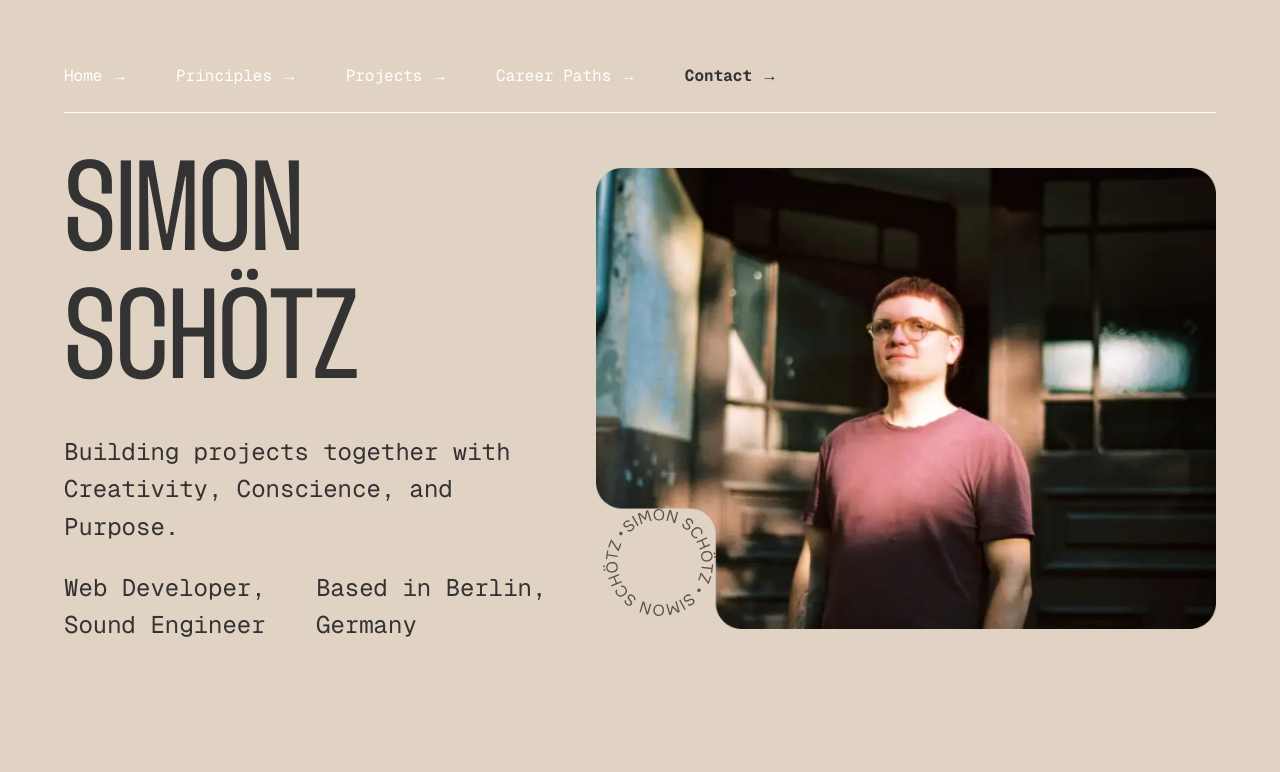
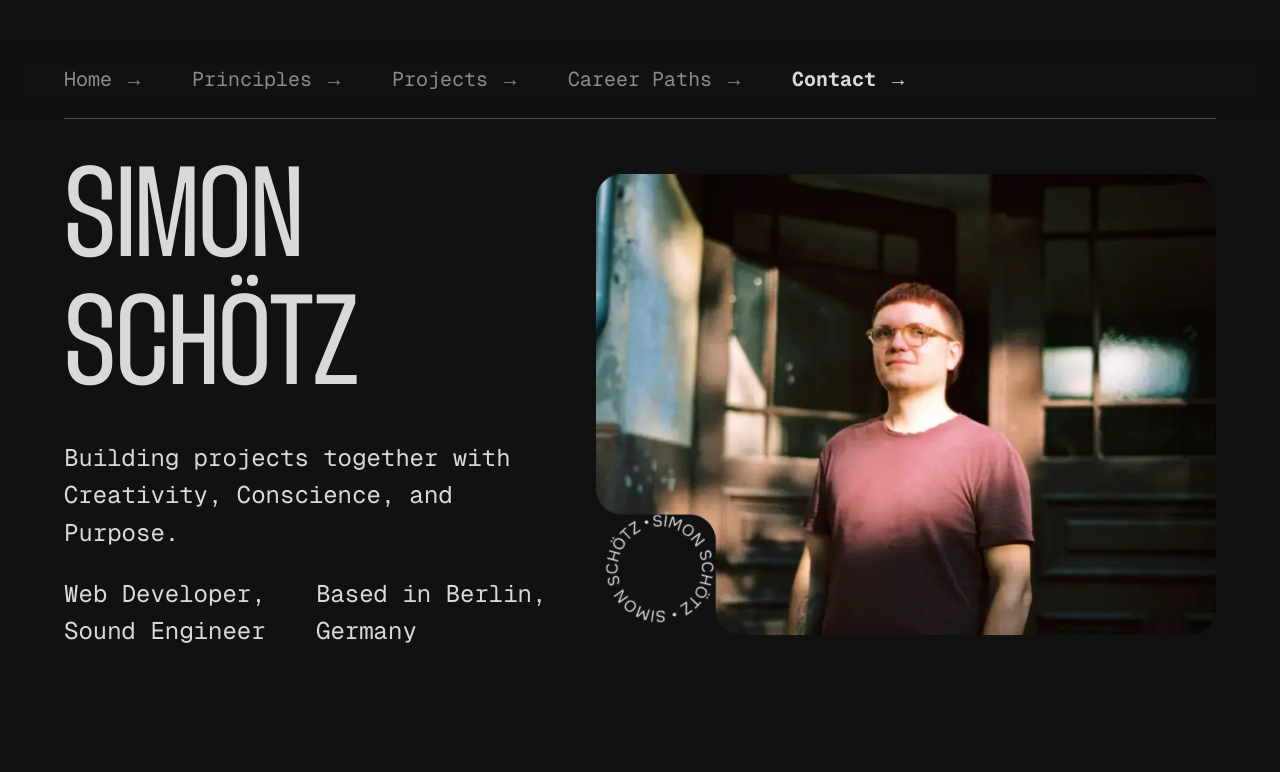
Before and after one commit to SimonSchoetz/simon-schoetz-website-2025, a Next.js app: page / in a window 1280 px wide. Shown: the top 772 px of the page. Built offline with nearby package versions, Linux system fonts and the light colour scheme.

Commit message:
refactor colors and add spin automation

```diff
--- a/app/globals.css
+++ b/app/globals.css
@@ -1,25 +1,27 @@
 @import 'tailwindcss';
 
 :root {
-  --bg: #e1d3c4;
-  --bg-2: #ffffff; /* tbd */
-  --fg: #333333;
-  --fg-2: #ffffff; /* tbd */
-  --fg-3: #ffffff; /* tbd */
-  --fg-4: #ffffff; /* tbd */
+  --bg: #111;
+  --bg-2: #232323;
+  --fg: #d9d9d9;
+  --fg-2: #8b8b8b;
+  --fg-3: #7d7d7d;
+  --fg-4: #494949;
+  --fs-base: 1.25rem;
 }
 
-@media (prefers-color-scheme: dark) {
+/* might come when we have light mode theme
+ @media (prefers-color-scheme: dark) {
   :root {
     --bg: #111;
-    --bg-2: #313131;
-    --fg: #d2d2d2;
+    --bg-2: #232323;
+    --fg: #d9d9d9;
     --fg-2: #8b8b8b;
     --fg-3: #7d7d7d;
     --fg-4: #494949;
     --fs-base: 1.25rem;
   }
-}
+} */
 
 @theme inline {
   --color-bg: var(--bg);
@@ -60,6 +62,24 @@ body {
   font-family: var(--font-geist-mono), Arial, Helvetica, sans-serif;
   font-size: var(--fs-base);
 }
+
+/* utility classes */
+
 .content-center {
   @apply flex items-center justify-center;
 }
+
+/* animation classes */
+
+@keyframes spin {
+  from {
+    transform: rotate(0deg);
+  }
+  to {
+    transform: rotate(360deg);
+  }
+}
+
+.spin {
+  animation: spin 60s linear infinite;
+}
```
